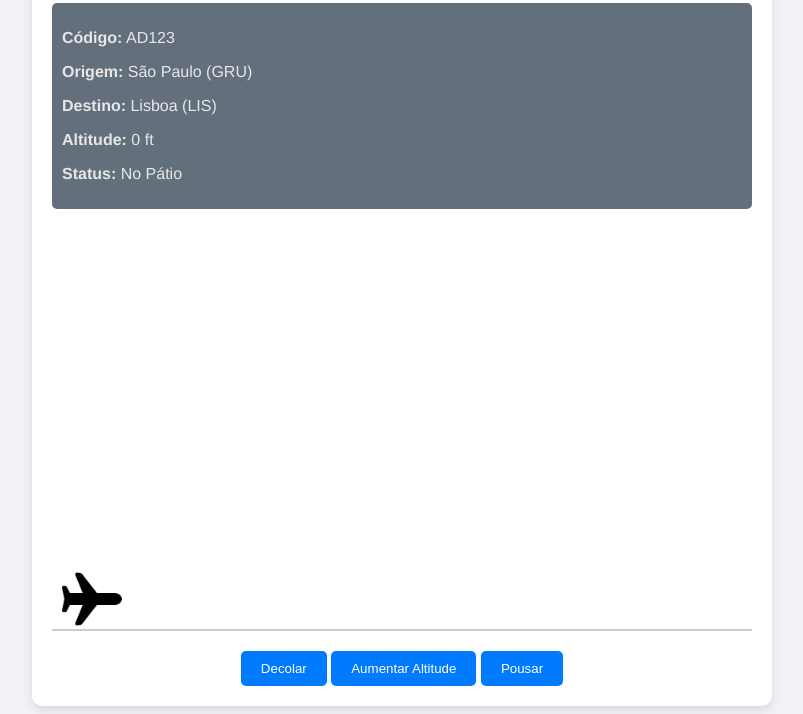
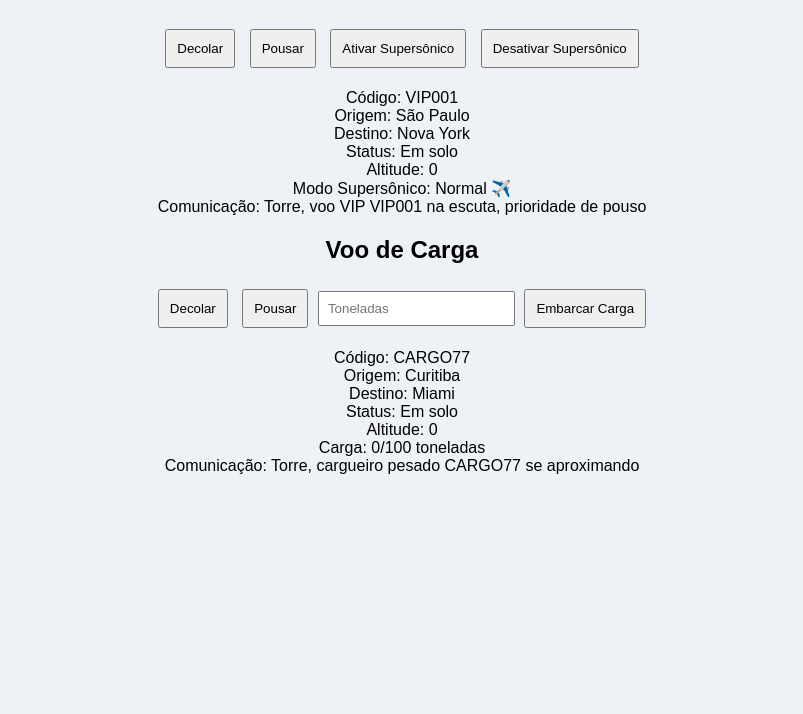
Before and after one commit to RaphaelLombardi/Vagner, a plain HTML site: page index.html in a window 1280 px wide. Shown: the part 105-819 px from the top of the page, without its empty margins (238-1041 px from the left). Drawn offline with Linux system fonts and the light colour scheme.

Commit message:
Add files via upload

```diff
--- a/index.html
+++ b/index.html
@@ -1,37 +1,39 @@
 <!DOCTYPE html>
-<html lang="pt-br">
+<html>
+
 <head>
     <meta charset="UTF-8">
-    <title>Aeroporto Inteligente - Sistema de Voo</title>
+    <title>Aeroporto Inteligente</title>
     <link rel="stylesheet" href="style.css">
 </head>
+
 <body>
 
-    <div class="painel-voo">
-        <h1>Painel de Controle de Voo</h1>
+    <h1>✈️ Painel do Aeroporto</h1>
 
-        <!-- Área de exibição dos dados -->
-        <div id="cartao-voo">
-            <p><strong>Código:</strong> <span id="txt-codigo">---</span></p>
-            <p><strong>Origem:</strong> <span id="txt-origem">---</span></p>
-            <p><strong>Destino:</strong> <span id="txt-destino">---</span></p>
-            <p><strong>Altitude:</strong> <span id="txt-altitude">0</span> ft</p>
-            <p><strong>Status:</strong> <span id="txt-status">Aguardando</span></p>
-        </div>
+    <h2>Jato Executivo</h2>
 
-        <!-- Imagem do Avião -->
-        <div class="cenario">
-            <img id="aviao" src="airplane-mode-on.jpg" alt="Avião">
-        </div>
+    <button onclick="decolarJato()">Decolar</button>
+    <button onclick="pousarJato()">Pousar</button>
+    <button onclick="ativarSupersonico()">Ativar Supersônico</button>
+    <button onclick="desativarSupersonico()">Desativar Supersônico</button>
 
-        <!-- Botões de Ação -->
-        <div class="controles">
-            <button onclick="meuVoo.decolar()">Decolar</button>
-            <button onclick="meuVoo.decolar()">Aumentar Altitude</button>
-            <button onclick="meuVoo.pousar()">Pousar</button>
-        </div>
-    </div>
+    <p id="statusJato"></p>
+
+
+    <h2>Voo de Carga</h2>
+
+    <button onclick="decolarCarga()">Decolar</button>
+    <button onclick="pousarCarga()">Pousar</button>
+
+    <input type="number" id="pesoCarga" placeholder="Toneladas">
+
+    <button onclick="embarcar()">Embarcar Carga</button>
+
+    <p id="statusCarga"></p>
 
     <script src="script.js"></script>
+
 </body>
+
 </html>
--- a/script.js
+++ b/script.js
@@ -1,73 +1,201 @@
+// =============================
+// CLASSE MÃE
+// =============================
+
 class Voo {
-    // O constructor define os atributos iniciais do objeto
-    constructor(codigo, origem, destino, altitude) {
-        this.codigo = codigo;
-        this.origem = origem;
-        this.destino = destino;
-        this.altitude = altitude;
-        this.status = "No Pátio"; // Status inicial padrão
+
+  constructor(codigo, origem, destino) {
+    this.codigo = codigo
+    this.origem = origem
+    this.destino = destino
+    this.altitude = 0
+    this.status = "Em solo"
+  }
+
+  decolar() {
+    this.altitude = 10000
+    this.status = "Em voo"
+    console.log(`✈️ Voo ${this.codigo} decolou`)
+  }
+
+  pousar() {
+    this.altitude = 0
+    this.status = "Pousado"
+    console.log(`🛬 Voo ${this.codigo} pousou`)
+  }
+
+  comunicarTorre() {
+    return `Torre, aqui é o voo ${this.codigo} solicitando instruções`
+  }
+
+}
+
+
+// =============================
+// CLASSE FILHA - JATO EXECUTIVO
+// =============================
+
+class JatoExecutivo extends Voo {
+
+  constructor(codigo, origem, destino) {
+    super(codigo, origem, destino)
+    this.modoSupersonico = false
+  }
+
+  ativarSupersonico() {
+    this.modoSupersonico = true
+    this.altitude = 20000
+    console.log("🚀 Modo supersônico ativado!")
+  }
+
+  desativarSupersonico() {
+    this.modoSupersonico = false
+    this.altitude = 10000
+    console.log("✈️ Modo supersônico desativado")
+  }
+
+  comunicarTorre() {
+    return `Torre, voo VIP ${this.codigo} na escuta, prioridade de pouso`
+  }
+
+}
+
+
+// =============================
+// CLASSE FILHA - VOO DE CARGA
+// =============================
+
+class VooCarga extends Voo {
+
+  constructor(codigo, origem, destino, capacidadeMaxima) {
+    super(codigo, origem, destino)
+
+    this.capacidadeMaxima = capacidadeMaxima
+    this.cargaAtual = 0
+  }
+
+  embarcarCarga(toneladas) {
+
+    if (this.cargaAtual + toneladas > this.capacidadeMaxima) {
+      console.log("❌ Capacidade máxima excedida!")
+      alert("Capacidade máxima excedida!")
+      return
     }
 
-    // Método para atualizar o texto na tela (Integração com o DOM)
-    atualizarTela() {
-        document.getElementById("txt-codigo").innerText = this.codigo;
-        document.getElementById("txt-origem").innerText = this.origem;
-        document.getElementById("txt-destino").innerText = this.destino;
-        document.getElementById("txt-altitude").innerText = this.altitude;
-        document.getElementById("txt-status").innerText = this.status;
+    this.cargaAtual += toneladas
 
-        // Pequena animação no CSS baseada no status
-        const imgAviao = document.getElementById("aviao");
-        if (this.status === "Em Voo") {
-            imgAviao.style.bottom = "50px"; // Sobe a imagem
-            imgAviao.style.left = "150px";  // Move para o lado
-        } else {
-            imgAviao.style.bottom = "0px";
-            imgAviao.style.left = "10px";
-        }
-    }
+    console.log(`📦 ${toneladas} toneladas embarcadas`)
+  }
 
-    atualizarTela2() {
-        document.getElementById("txt-codigo").innerText = this.codigo;
-        document.getElementById("txt-origem").innerText = this.origem;
-        document.getElementById("txt-destino").innerText = this.destino;
-        document.getElementById("txt-altitude").innerText = this.altitude;
-        document.getElementById("txt-status").innerText = this.status;
+  comunicarTorre() {
+    return `Torre, cargueiro pesado ${this.codigo} se aproximando`
+  }
 
-        // Pequena animação no CSS baseada no status
-        const imgAviao = document.getElementById("aviao");
-        if (this.status === "Em Voo") {
-            imgAviao.style.bottom = "50px"; // Sobe a imagem
-            imgAviao.style.left = "150px";  // Move para o lado
-        } else {
-            imgAviao.style.bottom = "0px";
-            imgAviao.style.left = "300px";
-        }
-    }
-
-    // Método para decolar
-    decolar() {
-        if (this.status !== "Em Voo") {
-            this.status = "Em Voo";
-            this.altitude += 35000;
-            console.log(`Voo ${this.codigo} decolou!`);
-            this.atualizarTela();
-        }
-    }
-
-    // Método para pousar
-    pousar() {
-        if (this.status === "Em Voo") {
-            this.status = "Pousado";
-            this.altitude = 0;
-            console.log(`Voo ${this.codigo} pousou com segurança.`);
-            this.atualizarTela2();
-        }
-    }
 }
 
-// Criando um objeto (Instanciando a classe)
-const meuVoo = new Voo("AD123", "São Paulo (GRU)", "Lisboa (LIS)", 0);
 
-// Exibir os dados iniciais assim que a página carregar
-meuVoo.atualizarTela();
+// =============================
+// INSTÂNCIAS DOS VOOS
+// =============================
+
+const meuJato = new JatoExecutivo(
+  "VIP001",
+  "São Paulo",
+  "Nova York"
+)
+
+const meuCargueiro = new VooCarga(
+  "CARGO77",
+  "Curitiba",
+  "Miami",
+  100
+)
+
+
+// =============================
+// ATUALIZAR INFORMAÇÕES NA TELA
+// =============================
+
+function atualizarTela() {
+
+  document.getElementById("statusJato").innerText =
+`Código: ${meuJato.codigo}
+Origem: ${meuJato.origem}
+Destino: ${meuJato.destino}
+Status: ${meuJato.status}
+Altitude: ${meuJato.altitude}
+Modo Supersônico: ${meuJato.modoSupersonico ? "Ativado 🚀" : "Normal ✈️"}
+Comunicação: ${meuJato.comunicarTorre()}`
+
+
+  document.getElementById("statusCarga").innerText =
+`Código: ${meuCargueiro.codigo}
+Origem: ${meuCargueiro.origem}
+Destino: ${meuCargueiro.destino}
+Status: ${meuCargueiro.status}
+Altitude: ${meuCargueiro.altitude}
+Carga: ${meuCargueiro.cargaAtual}/${meuCargueiro.capacidadeMaxima} toneladas
+Comunicação: ${meuCargueiro.comunicarTorre()}`
+
+}
+
+
+// =============================
+// FUNÇÕES DOS BOTÕES - JATO
+// =============================
+
+function decolarJato() {
+  meuJato.decolar()
+  atualizarTela()
+}
+
+function pousarJato() {
+  meuJato.pousar()
+  atualizarTela()
+}
+
+function ativarSupersonico() {
+  meuJato.ativarSupersonico()
+  atualizarTela()
+}
+
+function desativarSupersonico() {
+  meuJato.desativarSupersonico()
+  atualizarTela()
+}
+
+
+// =============================
+// FUNÇÕES DOS BOTÕES - CARGA
+// =============================
+
+function decolarCarga() {
+  meuCargueiro.decolar()
+  atualizarTela()
+}
+
+function pousarCarga() {
+  meuCargueiro.pousar()
+  atualizarTela()
+}
+
+function embarcar() {
+
+  const peso = Number(document.getElementById("pesoCarga").value)
+
+  if (!peso) {
+    alert("Digite um valor válido")
+    return
+  }
+
+  meuCargueiro.embarcarCarga(peso)
+
+  atualizarTela()
+}
+
+
+// =============================
+// INICIAR TELA
+// =============================
+
+atualizarTela()
--- a/style.css
+++ b/style.css
@@ -1,45 +1,14 @@
-body {
-    font-family: 'Franklin Gothic Medium', 'Arial Narrow', Arial, sans-serif;
-    background-color: #f0f2f5;
-    display: flex;
-    justify-content: center;
+body{
+  font-family: Arial;
+  text-align:center;
+  background:#eef2f7;
 }
-.painel-voo {
-    background: white;
-    padding: 20px;
-    border-radius: 10px;
-    box-shadow: 0 4px 8px rgba(0,0,0,0.1);
-    width: 700px; text-align: center;
+
+button{
+  margin:5px;
+  padding:10px;
 }
-#cartao-voo {
-    text-align: left;
-    background: #63707c;
-    padding: 10px;
-    border-radius: 5px;
-    margin-bottom: 20px;
-    color: rgb(231, 231, 231);
+
+input{
+  padding:8px;
 }
-.cenario {
-    height: 400px;
-    position: relative;
-    overflow: hidden;
-    border-bottom: 2px solid #ccc;
-    margin-bottom: 20px;
-}
-#aviao {
-    width: 60px;
-    transition: all 1s ease-in-out;
-    position: absolute;
-    bottom: 0; left: 10px;
-}
-button {
-    padding: 10px 20px;
-    cursor: pointer;
-    background-color: #007bff;
-    color: white;
-    border: none;
-    border-radius: 5px;
-}
-button:hover {
-    background-color: #0056b3;
-}
```
